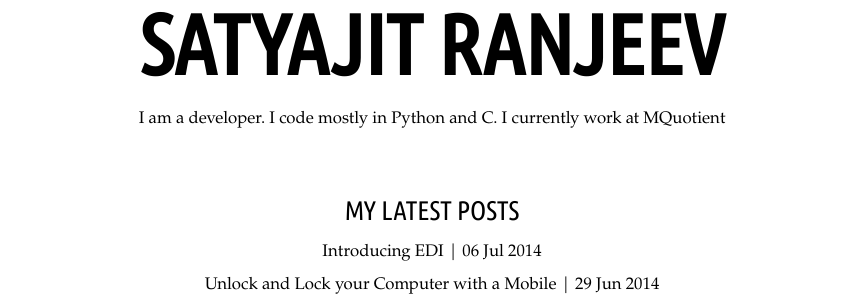
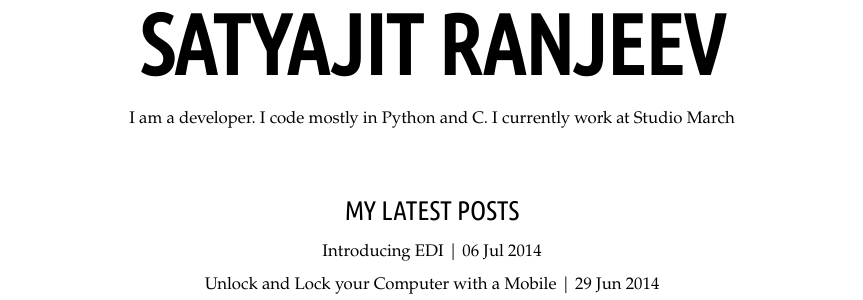
Before and after one commit to satran/satran.github.io, a Jekyll site: the page built from index.html, in a window 1280 px wide. Shown: the part 194-494 px from the top of the page, without its empty margins (208-1071 px from the left). Built offline with Jekyll 4.4.1, drawn with Linux system fonts in a browser that asks for light colours; some web fonts are replaced.

Commit message:
Updating home page.

```diff
--- a/index.html
+++ b/index.html
@@ -7,7 +7,7 @@ title: Satyajit Ranjeev
     <div id="me">
         <p class="text">Hi, I am </p>
         <p class="name">Satyajit Ranjeev</p>
-        <p class="text">I am a developer. I code mostly in Python and C. I currently work at MQuotient</p>
+        <p class="text">I am a developer. I code mostly in Python and C. I currently work at Studio March</p>
     </div>
 
     <div class="container">
```
